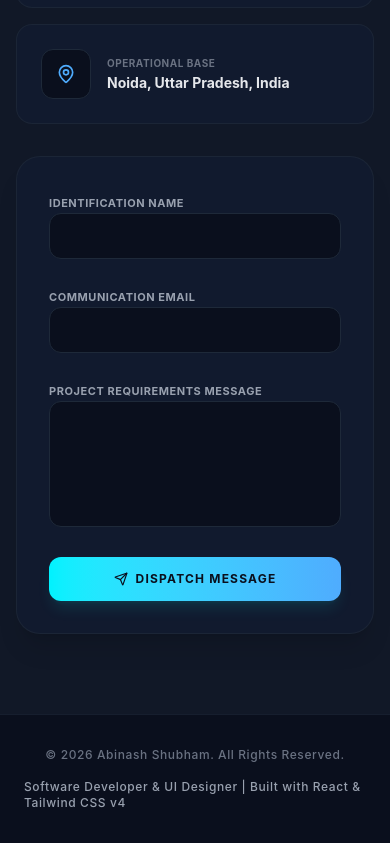
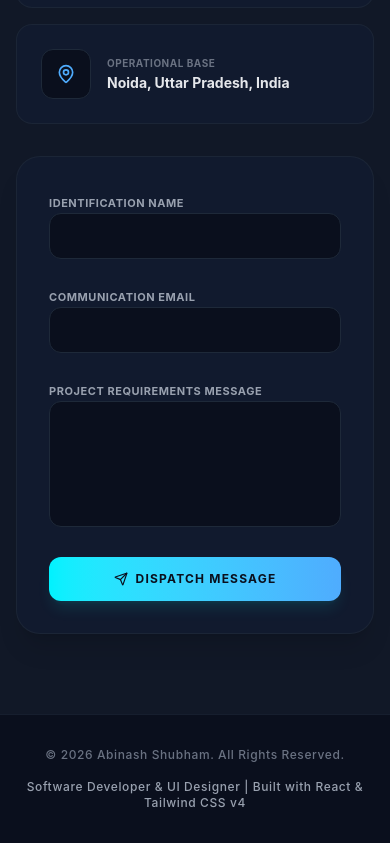
Before and after one commit to abinashshubham/my-portfolio, a React (Vite) app: page / in a window 390 px wide. Shown: the part 8655-9498 px from the top of the page. Built offline with nearby package versions, Linux system fonts and the light colour scheme.

Commit message:
Style: Applied responsive text alignment matrix to footer copy elements for mobile viewports

```diff
--- a/src/components/Footer.jsx
+++ b/src/components/Footer.jsx
@@ -4,8 +4,17 @@ const Footer = () => {
   return (
     <footer className="w-full border-t border-gray-800/60 bg-[#0a0f1d] py-8 mt-20">
       <div className="max-w-7xl mx-auto px-6 lg:px-12 flex flex-col sm:flex-row items-center justify-between gap-4 text-xs tracking-wider text-gray-500 font-medium">
-        <p>© {new Date().getFullYear()} Abinash Shubham. All Rights Reserved.</p>
-        <p className="text-gray-400">Software Developer & UI Designer | Built with React & Tailwind CSS v4</p>
+
+        {/* Centered on mobile, aligns left on desktop */}
+        <p className="text-center sm:text-left">
+          © {new Date().getFullYear()} Abinash Shubham. All Rights Reserved.
+        </p>
+
+        {/* Centered on mobile, aligns right on desktop */}
+        <p className="text-gray-400 text-center sm:text-right">
+          Software Developer & UI Designer | Built with React & Tailwind CSS v4
+        </p>
+
       </div>
     </footer>
   );
```
Also changed, not shown: src/components/Footer.css (added).
